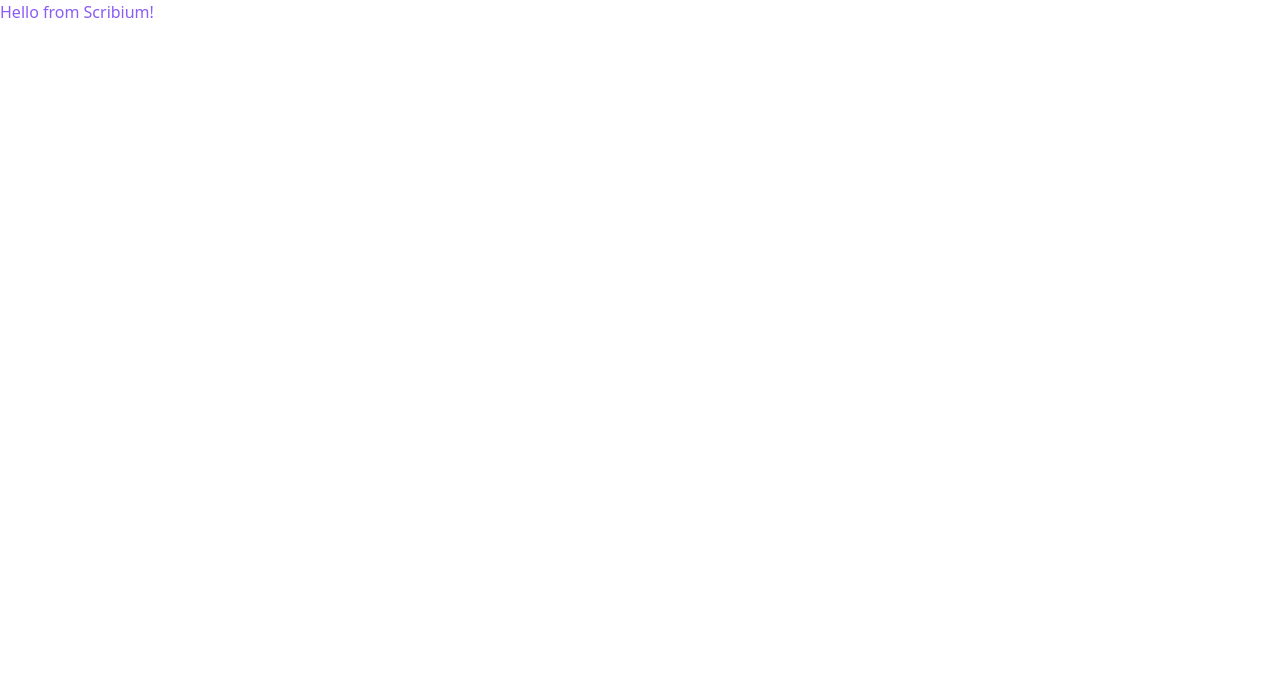
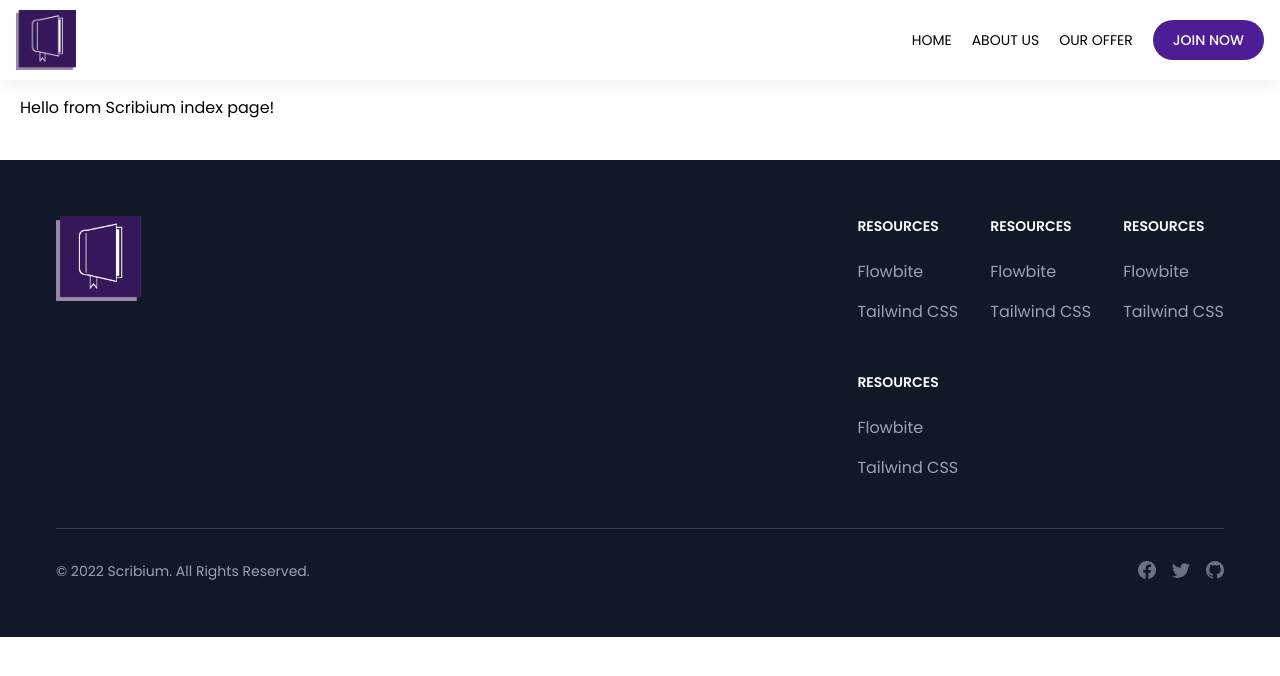
Before and after one commit to scribium/scribium, a Next.js app in the folder apps/web/: page / in a window 1280 px wide. Shown: the top 676 px of the page. Built offline with nearby package versions, Linux system fonts and the light colour scheme.

Commit message:
feat/main-layout (#6)

```diff
--- /dev/null
+++ b/apps/web/app/(main)/Footer/Footer.tsx
@@ -0,0 +1,61 @@
+import Image from 'next/image';
+import Link from 'next/link';
+import logo from 'public/logo.png';
+
+import { BsGithub, BsTwitter, BsFacebook } from 'react-icons/bs';
+import { FooterCategory } from './FooterCategory';
+
+import type { IconType } from 'react-icons';
+
+const Icon = ({ path, icon: Icon }: { path: string; icon: IconType }) => (
+	<a href={path} className="hover:text-white" target="_blank" rel="noreferrer">
+		<Icon />
+	</a>
+);
+
+export const Footer = () => (
+	<footer className="px-10 py-6 md:p-14 bg-gray-900 text-white mt-10">
+		<div className="md:flex md:justify-between">
+			<Link href="/">
+				<Image
+					src={logo}
+					alt="Scribium logo"
+					width={85}
+					className="mb-7 mb:mb-0"
+				/>
+			</Link>
+			<div className="grid gap-8 grid-cols-2 sm:grid-cols-3">
+				<FooterCategory title="Resources">
+					<FooterCategory.Item title="Flowbite" path="#" />
+					<FooterCategory.Item title="Tailwind CSS" path="#" />
+				</FooterCategory>
+
+				<FooterCategory title="Resources">
+					<FooterCategory.Item title="Flowbite" path="#" />
+					<FooterCategory.Item title="Tailwind CSS" path="#" />
+				</FooterCategory>
+
+				<FooterCategory title="Resources">
+					<FooterCategory.Item title="Flowbite" path="#" />
+					<FooterCategory.Item title="Tailwind CSS" path="#" />
+				</FooterCategory>
+
+				<FooterCategory title="Resources">
+					<FooterCategory.Item title="Flowbite" path="#" />
+					<FooterCategory.Item title="Tailwind CSS" path="#" />
+				</FooterCategory>
+			</div>
+		</div>
+		<hr className="my-8 border-gray-700" />
+		<div className="sm:flex sm:justify-between">
+			<span className="text-sm text-gray-400">
+				&copy; 2022 Scribium. All Rights Reserved.
+			</span>
+			<div className="flex space-x-4 text-lg text-gray-500 mt-4 sm:mt-0">
+				<Icon path="#" icon={BsFacebook} />
+				<Icon path="#" icon={BsTwitter} />
+				<Icon path="https://github.com/scribium" icon={BsGithub} />
+			</div>
+		</div>
+	</footer>
+);
--- /dev/null
+++ b/apps/web/app/(main)/Footer/FooterCategory.tsx
@@ -0,0 +1,25 @@
+import Link from 'next/link';
+
+import type { ReactNode } from 'react';
+
+type Props = Readonly<{
+	title: string;
+	children: ReactNode;
+}>;
+
+export const FooterCategory = ({ title, children }: Props) => (
+	<div>
+		<h2 className="mb-6 text-sm font-semibold uppercase text-white">{title}</h2>
+		<ul className="text-gray-400">{children}</ul>
+	</div>
+);
+
+const Item = ({ title, path }: { title: string; path: string }) => (
+	<li className="mb-4">
+		<Link href={path} className="hover:underline">
+			{title}
+		</Link>
+	</li>
+);
+
+FooterCategory.Item = Item;
--- /dev/null
+++ b/apps/web/app/(main)/Header.tsx
@@ -0,0 +1,22 @@
+import Image from 'next/image';
+import Link from 'next/link';
+import logo from 'public/logo.png';
+
+export const Header = () => (
+	<header className="fixed top-0 w-full h-20 px-4 flex items-center justify-between shadow-lg shadow-gray-100 bg-white">
+		<Link href="/">
+			<Image src={logo} alt="Scribium logo" width={60} />
+		</Link>
+		<nav className="space-x-5 uppercase text-sm hidden sm:block">
+			<Link href="#">Home</Link>
+			<Link href="#">About us</Link>
+			<Link href="#">Our offer</Link>
+			<Link
+				href="#"
+				className="bg-violet-900 text-white font-medium px-5 py-2.5 rounded-full"
+			>
+				Join now
+			</Link>
+		</nav>
+	</header>
+);
--- /dev/null
+++ b/apps/web/app/(main)/layout.tsx
@@ -0,0 +1,14 @@
+import { Header } from './Header';
+import { Footer } from './Footer/Footer';
+
+import type { ReactNode } from 'react';
+
+export default function MainLayout({ children }: { children: ReactNode }) {
+	return (
+		<>
+			<Header />
+			<div className="mt-24 px-5">{children}</div>
+			<Footer />
+		</>
+	);
+}
--- /dev/null
+++ b/apps/web/app/(main)/page.tsx
@@ -0,0 +1,3 @@
+export default function IndexPage() {
+	return 'Hello from Scribium index page!';
+}
--- a/apps/web/app/global.css
+++ /dev/null
@@ -1,11 +0,0 @@
-@tailwind base;
-@tailwind components;
-@tailwind utilities;
-
-*,
-*::before,
-*::after {
-	padding: 0;
-	margin: 0;
-	box-sizing: border-box;
-}
--- /dev/null
+++ b/apps/web/app/globals.css
@@ -0,0 +1,11 @@
+@tailwind base;
+@tailwind components;
+@tailwind utilities;
+
+@layer base {
+	*,
+	*::before,
+	*::after {
+		@apply p-0 m-0 box-border;
+	}
+}
--- a/apps/web/app/layout.tsx
+++ b/apps/web/app/layout.tsx
@@ -1,10 +1,18 @@
-import './global.css';
+import { Poppins } from '@next/font/google';
 
 import type { ReactNode } from 'react';
 
+import './globals.css';
+
+const poppins = Poppins({
+	weight: ['400', '500', '600'],
+	subsets: ['latin'],
+	variable: '--font-poppins',
+});
+
 export default function RootLayout({ children }: { children: ReactNode }) {
 	return (
-		<html lang="en">
+		<html lang="en" className={poppins.variable}>
 			<head />
 			<body>{children}</body>
 		</html>
--- a/apps/web/app/page.tsx
+++ /dev/null
@@ -1,3 +0,0 @@
-export default function IndexPage() {
-	return <span className="text-violet-500">Hello from Scribium!</span>;
-}
--- a/apps/web/package.json
+++ b/apps/web/package.json
@@ -9,9 +9,11 @@
 		"lint": "next lint"
 	},
 	"dependencies": {
+		"@next/font": "^13.0.3",
 		"next": "13.0.3",
 		"react": "18.2.0",
-		"react-dom": "18.2.0"
+		"react-dom": "18.2.0",
+		"react-icons": "^4.6.0"
 	},
 	"devDependencies": {
 		"@types/node": "18.11.9",
--- a/apps/web/tailwind.config.js
+++ b/apps/web/tailwind.config.js
@@ -1,8 +1,15 @@
+// eslint-disable-next-line @typescript-eslint/no-var-requires
+const { fontFamily } = require('tailwindcss/defaultTheme');
+
 /** @type {import('tailwindcss').Config} */
 module.exports = {
 	content: ['./app/**/*.{js,ts,jsx,tsx}', './components/**/*.{js,ts,jsx,tsx}'],
 	theme: {
-		extend: {},
+		extend: {
+			fontFamily: {
+				sans: ['var(--font-poppins)', ...fontFamily.sans],
+			},
+		},
 	},
 	plugins: [],
 };
--- a/apps/web/tsconfig.json
+++ b/apps/web/tsconfig.json
@@ -14,6 +14,7 @@
 		"isolatedModules": true,
 		"jsx": "preserve",
 		"incremental": true,
+		"baseUrl": ".",
 		"plugins": [
 			{
 				"name": "next"
```
Also changed, not shown: apps/web/public/logo.png (added), 1 other file (tests, documents, lock files or other folders).
